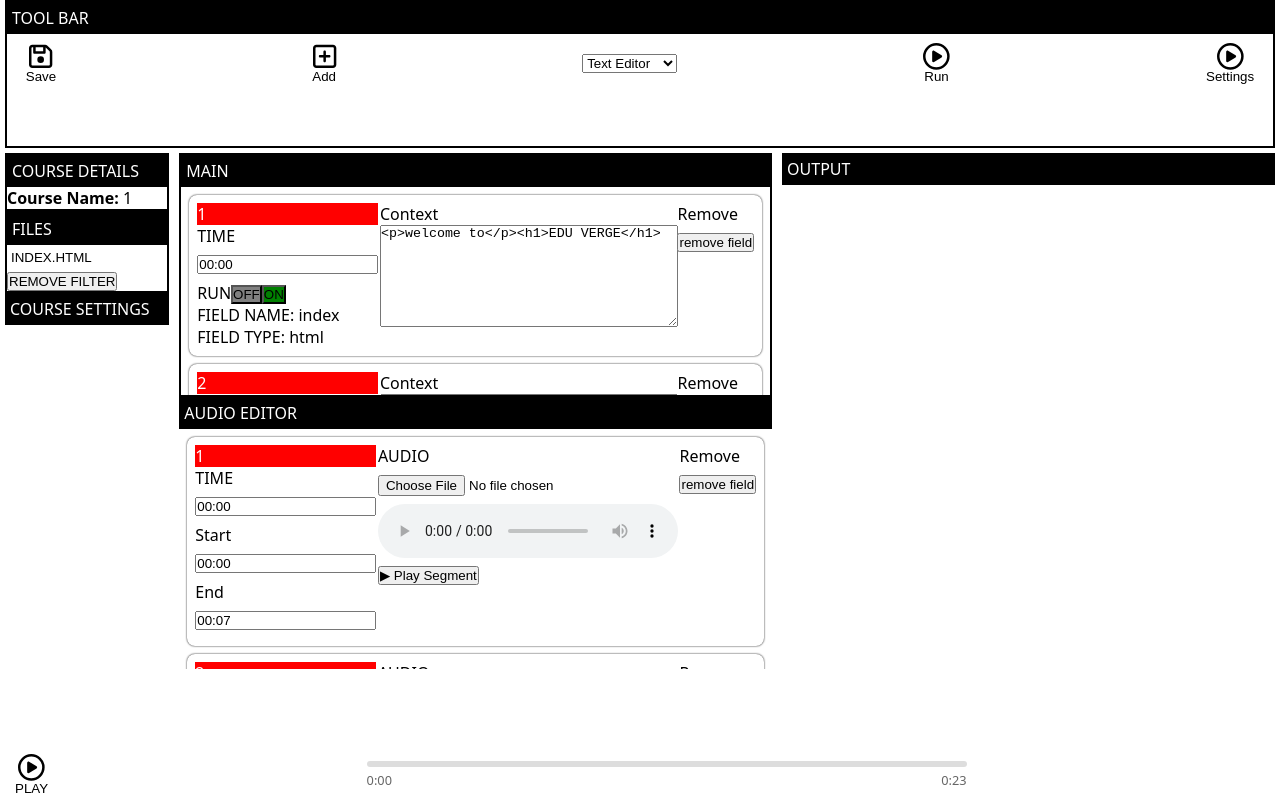
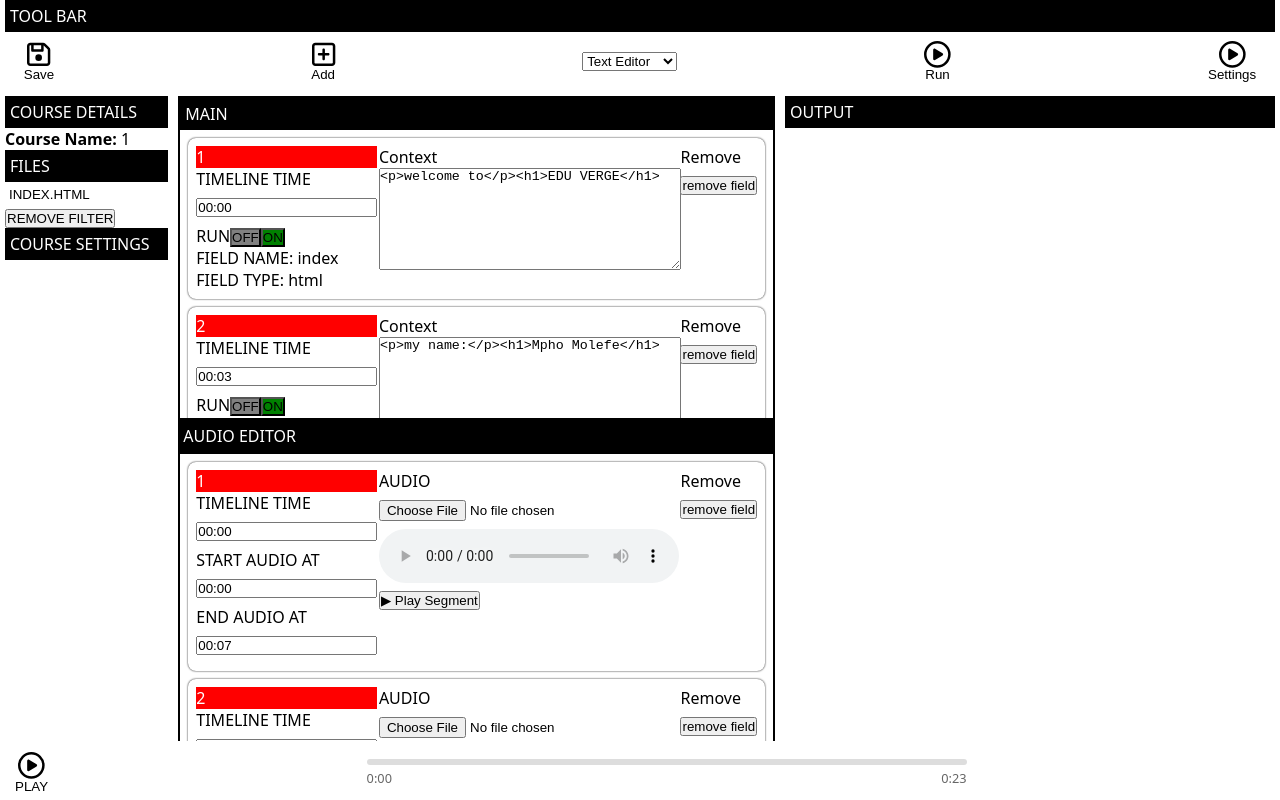
Before and after one commit to mphomolefe730/EduVerge, a React (Vite) app: page /edit/1/1 in a window 1280 px wide. Built offline with nearby package versions, Linux system fonts and the light colour scheme.

Commit message:
CHANGE STYLNG TO ACCOMODATE TIMELINE COMPONENT

```diff
--- a/src/modules/editor_mode/components/editorMode.css
+++ b/src/modules/editor_mode/components/editorMode.css
@@ -6,7 +6,7 @@
 }
 .editModeMainContainer{
     display: grid;
-    grid-template-rows: 1.5fr 6fr .5fr;
+    grid-template-rows: .8fr 6fr .5fr;
     height: 100svh;
     padding: 0 5px;
     gap: 5px;
@@ -24,15 +24,11 @@
     justify-content: space-between;
     align-items: center;
 }
-.editModeSubContainer{
-    margin: 0;
-    padding: 0;
-    border: 2px solid black;
-}
 
 .editModeSubContainerMain, .editModeSubContainerAudio{
     overflow: overlay;
-    max-height: 30svh;
+    max-height: 40svh;
+    border: 2px solid black;
 }
 .ContainerMain{
     max-height: 40%;
--- a/src/modules/editor_mode/components/editorMode.tsx
+++ b/src/modules/editor_mode/components/editorMode.tsx
@@ -106,7 +106,7 @@ const MainEditor = ({
           <div className="mainContainer" key={`${mainIdx}-${textIdx}`}>
             <div className="mainSubContainer">
               <p style={{ backgroundColor: 'red', color: 'white' }}>{mainIdx + 1}</p>
-              <label>TIME</label>
+              <label>TIMELINE TIME</label>
               <input
                 type="text"
                 value={t.time}
@@ -167,11 +167,11 @@ const AudioEditor = ({
         <div className="mainContainer" key={idx}>
           <div className="mainSubContainer">
             <p style={{ backgroundColor: 'red', color: 'white' }}>{idx + 1}</p>
-            <label>TIME</label>
+            <label>TIMELINE TIME</label>
             <input type="text" value={field.time} readOnly />
-            <label>Start</label>
+            <label>START AUDIO AT</label>
             <input type="text" value={field.audioStartTime} readOnly />
-            <label>End</label>
+            <label>END AUDIO AT</label>
             <input type="text" value={field.audioEndTime} readOnly />
           </div>
 
```
